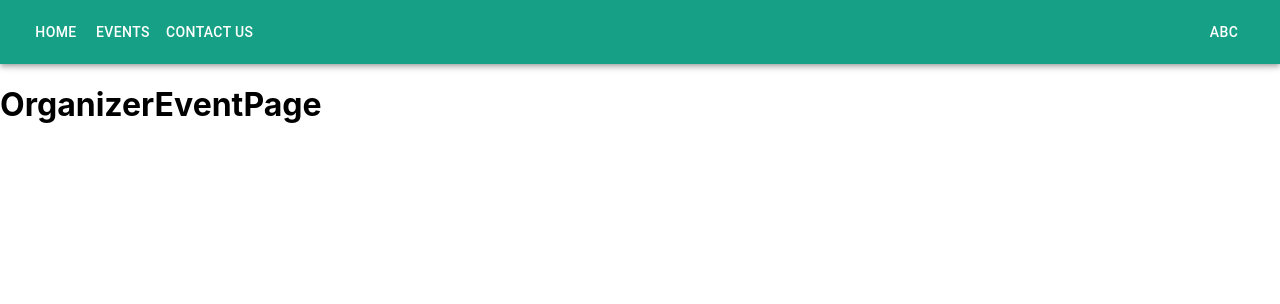
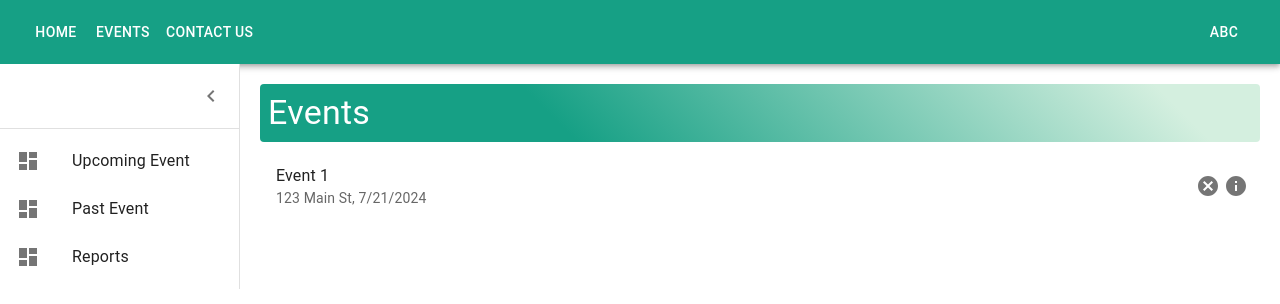
Before and after one commit to Niayaa/COMP9900, a React (Create React App) app: page /Org_Event in a window 1280 px wide. Shown: the top 304 px of the page. Built offline with nearby package versions, Linux system fonts and the light colour scheme.

Commit message:
Update Event page

```diff
--- a/src/pages/Organizer/OrganizerEventPage.js
+++ b/src/pages/Organizer/OrganizerEventPage.js
@@ -1,20 +1,178 @@
 
-import React from "react";
+import React, { useState,useEffect  } from "react";
+import { Container,
+    Grid,
+    TextField,
+    Button,
+    Typography,
+    Paper,
+    Box,
+    Card,
+    CardContent,
+    Stack,
+    InputLabel,
+    Select,
+    MenuItem,
+    FormControl,
+    Toolbar,
+    IconButton,
+    Chip } from '@mui/material';
+import { Link } from "react-router-dom";
+import MuiAppBar from '@mui/material/AppBar';
+import {useNavigate } from "react-router-dom";
+import MuiDrawer from '@mui/material/Drawer';
+import { styled, createTheme, ThemeProvider } from '@mui/material/styles';
+import CssBaseline from '@mui/material/CssBaseline';
+import List from '@mui/material/List';
+import Divider from '@mui/material/Divider';
+import ChevronLeftIcon from '@mui/icons-material/ChevronLeft';
+import {DrawerOrganzierLists} from "../listItems";
+import { UpcomingEvents,PastEvents} from '../Cus_EventList/EventLists';
+import ListItemButton from '@mui/material/ListItemButton';
+import ListItemIcon from '@mui/material/ListItemIcon';
+import ListItemText from '@mui/material/ListItemText';
+import EventAvailableIcon from '@mui/icons-material/EventAvailable';
+import HistoryIcon from '@mui/icons-material/History';
+import OrganizerAccountPage from "./OrganizerAccountPage";
+
+const allEvents = [
+    { id: 1, name: 'Event 1', address: '123 Main St', date: '2024-07-21' },
+    { id: 2, name: 'Event 2', address: '456 Broadway', date: '2023-12-15' },
+    { id: 3, name: 'Event 3', address: '789 Elm St', date: '2024-03-10' },
+
+  ];
 
 const OrganizerEventPage = () => {
+    const [drawerOpen, setDrawerOpen] = useState(true);
+    const concertInfoArray=[];
+    const navigate = useNavigate();
+
+    concertInfoArray[0] = {ConcertTitle: "TAYLOR SWIFT | THE ERAS TOUR", Date: "THUR, MAR 7, 2024"}
+
+    async function handleEventPage() {
+          //对于每个event标签卡 button或者card 点击跳转 会传concert信息给eventpage
+          //（应该是每个event标签卡的json数组里也会存着id和Info，然后读取对应的信息传递）
+
+          console.log(concertInfoArray)
+          navigate('/eventpage', {state:  concertInfoArray })
+
+      }
+    const handleDelete = () => {
+          console.info('You clicked the delete icon.');
+        };
+
+    const [selectedCategory, setSelectedCategory] = React.useState('booked');
+
+    // Function to handle category change
+      const handleCategoryChange = (category) => {
+      setSelectedCategory(category);
+      };
+
+      const drawerWidth = 240;
+
+      //for drawer
+      const AppBar = styled(MuiAppBar, {
+        shouldForwardProp: (prop) => prop !== 'open',
+      })(({ theme, open }) => ({
+        zIndex: theme.zIndex.drawer + 1,
+        transition: theme.transitions.create(['width', 'margin'], {
+          easing: theme.transitions.easing.sharp,
+          duration: theme.transitions.duration.leavingScreen,
+        }),
+        ...(open && {
+          marginLeft: drawerWidth,
+          width: `calc(100% - ${drawerWidth}px)`,
+          transition: theme.transitions.create(['width', 'margin'], {
+            easing: theme.transitions.easing.sharp,
+            duration: theme.transitions.duration.enteringScreen,
+          }),
+        }),
+      }));
+
+      const Drawer = styled(MuiDrawer, { shouldForwardProp: (prop) => prop !== 'open' })(
+        ({ theme, open }) => ({
+          '& .MuiDrawer-paper': {
+            position: 'relative',
+            whiteSpace: 'nowrap',
+            width: drawerWidth,
+            transition: theme.transitions.create('width', {
+              easing: theme.transitions.easing.sharp,
+              duration: theme.transitions.duration.enteringScreen,
+            }),
+            boxSizing: 'border-box',
+            ...(!open && {
+              overflowX: 'hidden',
+              transition: theme.transitions.create('width', {
+                easing: theme.transitions.easing.sharp,
+                duration: theme.transitions.duration.leavingScreen,
+              }),
+              width: theme.spacing(7),
+              [theme.breakpoints.up('sm')]: {
+                width: theme.spacing(9),
+              },
+            }),
+          },
+        }),
+      );
+
+      const handleDrawerToggle = () => {
+        setDrawerOpen(!drawerOpen);
+      };
+
+      const handleEventSelection = (eventType) => {
+        setSelectedEventType(eventType);
+      };
+
+    const [selectedEventType, setSelectedEventType] = useState('upcoming');
+    const [upcomingEvents, setUpcomingEvents] = useState([]);
+    const [pastEvents, setPastEvents] = useState([]);
+
+    useEffect(() => {
+        const today = new Date();
+        const upcoming = allEvents.filter(event => new Date(event.date) >= today);
+        const past = allEvents.filter(event => new Date(event.date) < today);
+        setUpcomingEvents(upcoming);
+        setPastEvents(past);
+      }, []);
+
     return (
-        <div
-            style={{
-                display: "flex",
-                justifyContent: "centre",
-                alignItems: "centre",
-                height: "100vh",
-            }}
+        <Box sx={{ display: 'flex' }}>
+        <CssBaseline />
+        <Drawer variant="permanent" open={drawerOpen}>
+        <Toolbar
+          sx={{
+            display: 'flex',
+            alignItems: 'center',
+            justifyContent: 'flex-end',
+            px: [1],
+          }}
         >
-            <h1>
-                OrganizerEventPage
-            </h1>
-        </div>
+
+          <IconButton onClick={handleDrawerToggle}>
+            <ChevronLeftIcon />
+          </IconButton>
+        </Toolbar>
+        <Divider />
+        <List component="nav">
+          <DrawerOrganzierLists onItemSelected={handleEventSelection} />
+        </List>
+      </Drawer>
+
+
+      <main style={{ flexGrow: 1, padding: '20px' }}>
+      <Box sx={{
+      backgroundImage: 'linear-gradient(45deg, #16A085 30%, #D4EFDF 90%)',
+      borderRadius: 1,
+      p: 1,
+    }}>
+      <Typography variant="h4" component="h1" sx={{ color: 'white' }}>
+        Events
+      </Typography>
+      </Box>
+        {selectedEventType === 'upcoming' && <UpcomingEvents events={upcomingEvents} />}
+        {selectedEventType === 'past' && <PastEvents events={pastEvents} />}
+      </main>
+    </Box>
     );
 };
 
--- a/src/pages/listItems.js
+++ b/src/pages/listItems.js
@@ -52,3 +52,26 @@ export const DrawerEventLists = ({ onItemSelected }) => (
     </ListItemButton>
   </React.Fragment>
 );
+
+export const DrawerOrganzierLists = ({ onItemSelected }) => (
+  <React.Fragment>
+    <ListItemButton onClick={() => onItemSelected('upcoming')}>
+      <ListItemIcon>
+        <DashboardIcon />
+      </ListItemIcon>
+      <ListItemText primary="Upcoming Event" />
+    </ListItemButton>
+    <ListItemButton onClick={() => onItemSelected('past')}>
+      <ListItemIcon>
+        <DashboardIcon />
+      </ListItemIcon>
+      <ListItemText primary="Past Event" />
+    </ListItemButton>
+    <ListItemButton onClick={() => onItemSelected('report')}>
+      <ListItemIcon>
+        <DashboardIcon />
+      </ListItemIcon>
+      <ListItemText primary="Reports" />
+    </ListItemButton>
+  </React.Fragment>
+);
```
